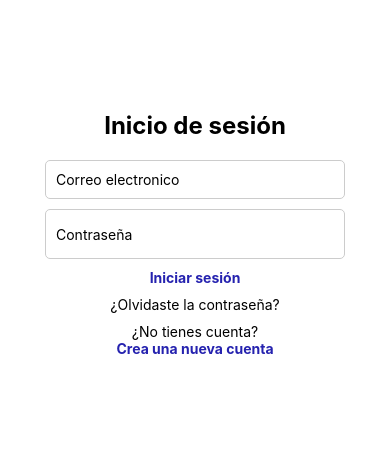
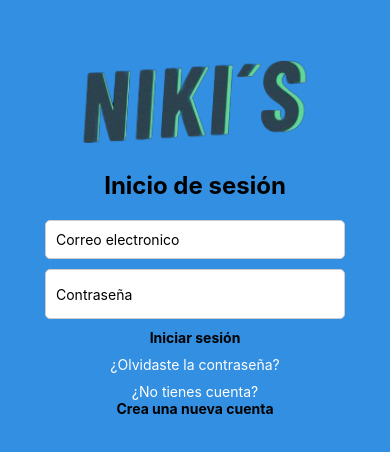
Before and after one commit to Tragaaviones/Tienda_movil, a React Native app: screen /Inicio in a window 390 px wide. Shown: the part 188-640 px from the top of the page. Built offline with nearby package versions, Linux system fonts and the light colour scheme; no server answers.

Commit message:
cambios en diseño y home

```diff
--- a/App.js
+++ b/App.js
@@ -6,7 +6,6 @@ import Recuperacion from './src/screen/cambiar_contraseña';
 import Verificacion from './src/screen/verificacion_codigo';
 import cambiar_contraseña from './src/screen/cambiar_contraseña';
 import crear_cuenta from './src/screen/crear_cuenta';
-// import Home from './src/screen/home';
 import Inicio from './src/screen/iniciosesion';
 import Navigation from './src/navigation/navigation'
 
--- a/src/components/inputs/input_email.js
+++ b/src/components/inputs/input_email.js
@@ -12,6 +12,7 @@ export default function Input_email({placeHolder, setValor, setTextChange}) {
     placeholderTextColor={'#000000'}
     onChangeText={setTextChange}
     keyboardType="email-address"
+    autoCapitalize='none'
     />
 
   );
--- a/src/screen/home.js
+++ b/src/screen/home.js
@@ -9,12 +9,12 @@ import * as Constantes from '../utils/constantes';
 
 export default function Home({ navigation }) {
     // Define el componente Home que recibe navigation como prop.
-    const [nombre, setNombre] = useState(null);
+    const [nombre, setNombre] = useState('');
     // Estado para almacenar el nombre del usuario.
     const ip = Constantes.IP;
     // Obtiene la IP del archivo de constantes.
 
-    const Cerrar = async () => {
+    const handleLogout = async () => {
         // Función para manejar el cierre de sesión.
         try {
             const response = await fetch(`${ip}/tienda/api/servicios/publico/cliente.php?action=logOut`, {
@@ -78,12 +78,12 @@ export default function Home({ navigation }) {
             <Text style={styles.title}>Bienvenid@</Text>
             {/* Título de bienvenida */}
             <Text style={styles.subtitle}>
-                {nombre ? nombre : 'No hay Nombre para mostrar'}
+            <Text>Nombre del usuario: {nombre}</Text>
                 {/* Muestra el nombre del usuario o un mensaje por defecto si no hay nombre */}
             </Text>
             <Buttons
                 textoBoton='Cerrar Sesión'
-                accionBoton={Cerrar}
+                accionBoton={handleLogout}
             />
             {/* Botón para cerrar sesión */}
         </View>
--- a/src/screen/iniciosesion.js
+++ b/src/screen/iniciosesion.js
@@ -1,6 +1,6 @@
 import { StatusBar } from 'expo-status-bar';
 import React, { useEffect, useState } from 'react';
-import { View, Text, StyleSheet, TouchableOpacity, Alert } from 'react-native';
+import { View, Text, StyleSheet, TouchableOpacity, Alert, Image } from 'react-native';
 import Input from '../components/inputs/input'
 import InputEmail from '../components/inputs/input_email'
 import * as Constantes from '../utils/constantes'
@@ -98,6 +98,7 @@ export default function Inicio({ navigation }) {
 
     return (
         <View style={styles.container}>
+            <Image source={require('../imagenes/logo_login.png')} style={styles.profileImage} />
             <Text style={styles.title}>Inicio de sesión</Text>
 
             <InputEmail
@@ -133,7 +134,7 @@ export default function Inicio({ navigation }) {
 const styles = StyleSheet.create({
     container: {
         flex: 1,
-        backgroundColor: '#fff',
+        backgroundColor: '#328FE1',
         alignItems: 'center',
         justifyContent: 'center',
         padding: 20,
@@ -146,11 +147,16 @@ const styles = StyleSheet.create({
     link: {
         marginTop: 10,
         textAlign: 'center',
-        color: '#000000',
+        color: '#fff',
     },
     linkText: {
-        color: '#2522AF',
+        color: '#000',
         fontWeight: 'bold',
         textAlign: 'center',
     },
+    profileImage: {
+        width: 300,
+        height: 100,
+        marginBottom: 20,
+    },
 });
--- a/src/utils/constantes.js
+++ b/src/utils/constantes.js
@@ -4,5 +4,5 @@
 //utilizar la direccion IP del servidor y no localhost
 //export const IP = 'http://10.10.0.165';
 //export const IP = 'http://192.168.137.65';
-export const IP = 'http://10.10.1.28';
+export const IP = 'http://192.168.1.14';
 //export const IP = 'http://172.20.10.10';
```
Also changed, not shown: src/imagenes/logo_login.png (added), src/screen/perfil.js (indentation only).
